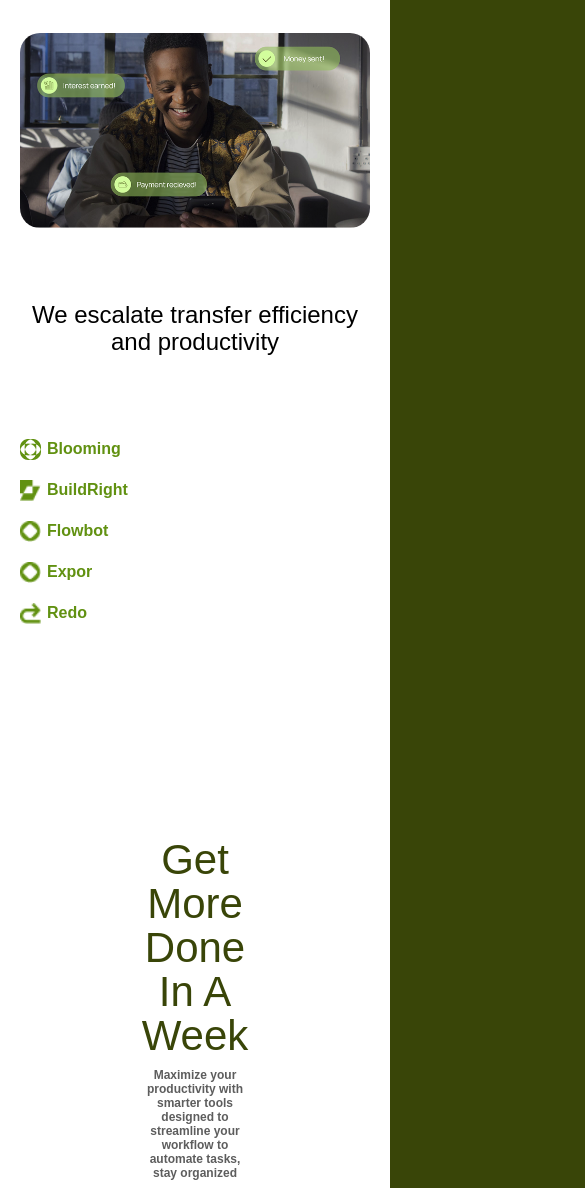
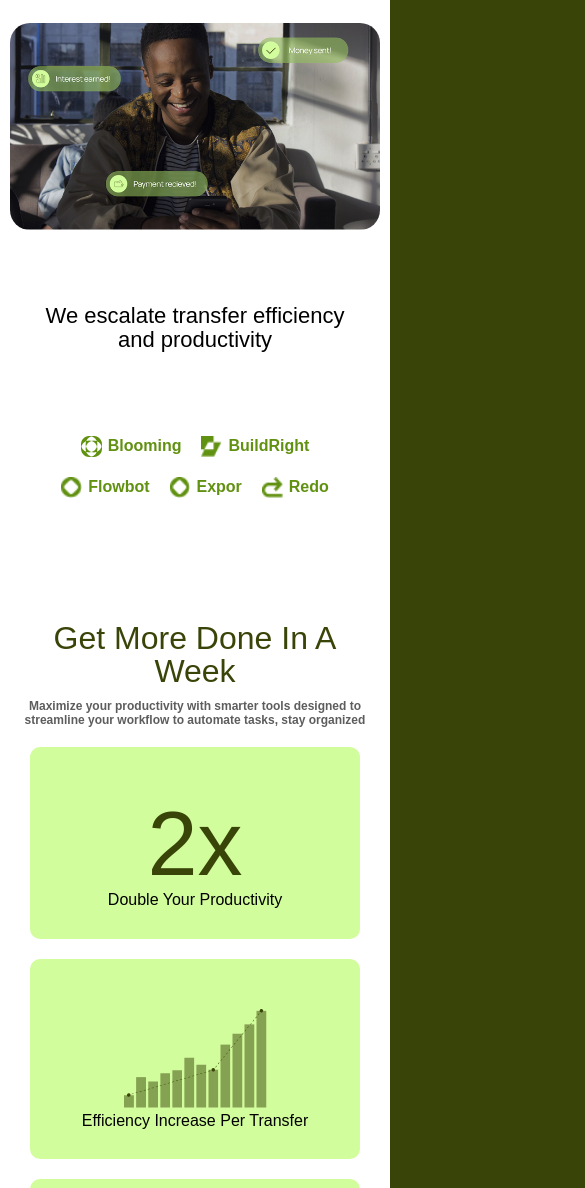
Before and after one commit to Foloda/Trustworthy-App, a plain HTML site: page index.html in a window 390 px wide. Shown: the part 517-1705 px from the top of the page, 585 px wide, since content can reach past the window. Drawn offline with Linux system fonts and the light colour scheme.

Commit message:
Correct media on 799px

```diff
--- a/style.css
+++ b/style.css
@@ -290,7 +290,6 @@ main {
   }
 
   .sidebar-container {
-    background-color: #394508;
     width: 100%;
     padding: 20px;
   }
@@ -308,7 +307,7 @@ main {
   }
 
   .hero-section {
-    padding: 20px;
+    padding: 10px;
   }
 
   .hero-img img {
@@ -318,14 +317,30 @@ main {
   }
 
   .hero-title {
-    font-size: 24px;
+    font-size: 22px;
     padding: 0 10px;
   }
+  .logos {
+    flex-wrap: wrap;
+    justify-content: center;
+    margin: 0 20px;
+    gap: 20px;
+  }
+  .header-title {
+    margin: 0 20px 20px 20px;
+    padding: 0;
+  }
 
-  .logos {
-    flex-direction: column;
-    gap: 20px;
-    align-items: flex-start;
-    margin: 0;
+  .main-title {
+    font-size: 32px;
+  }
+
+  .bento-container {
+    grid-template-columns: 1fr;
+    justify-items: center;
+  }
+
+  .bento-card {
+    max-width: 100%;
   }
 }
```
